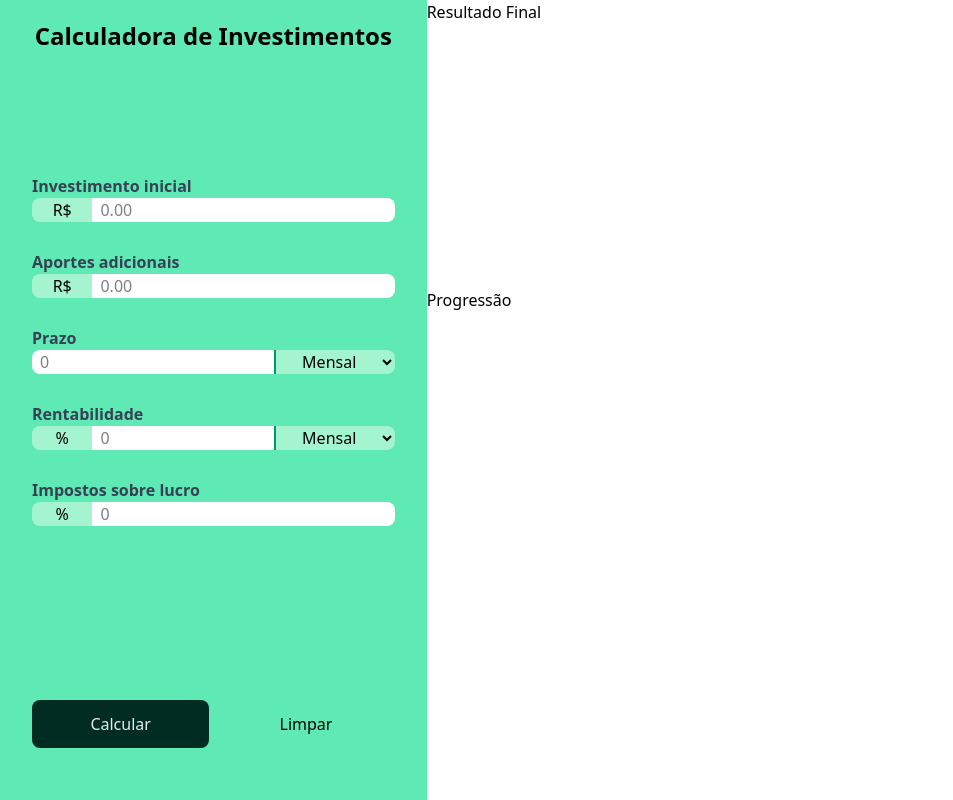
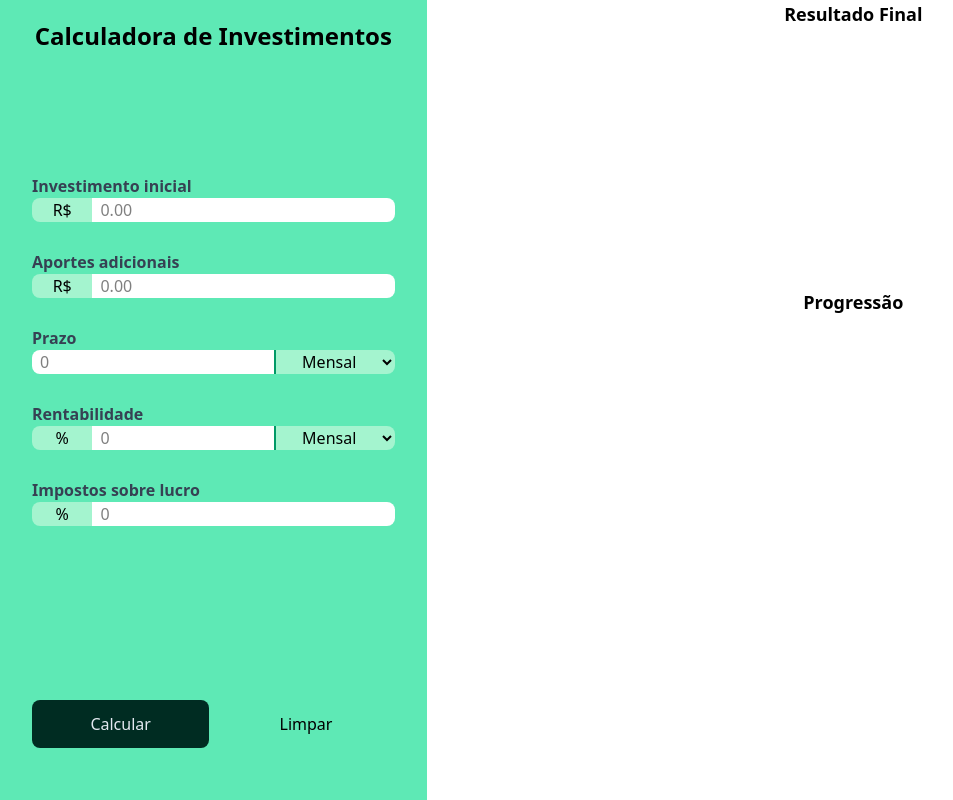
Before and after one commit to cedricgenaro/CalculadoraInvestimentos2, a website built with Vite: page index.html in a window 1280 px wide. Shown: the whole page, without its empty margins (0-953 px from the left). Built offline with nearby package versions, Linux system fonts and the light colour scheme.

Commit message:
Estilizei os gráficos.

```diff
--- a/index.html
+++ b/index.html
@@ -153,15 +153,15 @@
       </div>
     </aside>
 
-    <main class="h-full">
-      <section id="charts-container">
-        <div class="h-[36dvh]">
-          <p>Resultado Final</p>
-          <canvas id="final-money-distribution"></canvas>
+    <main class="row-span-2 col-span-2">
+      <section id="charts-container" class="h-full">
+        <div class="h-[36%] flex flex-col items-center pb-10">
+          <p class="font-bold text-lg">Resultado Final</p>
+          <canvas id="final-money-distribution" class="h-full"></canvas>
         </div>
-        <div class="h-[56dvh]">
-          <p>Progressão</p>
-          <canvas id="progression"></canvas>
+        <div class="h-[56%] flex flex-col items-center">
+          <p class="font-bold text-lg">Progressão</p>
+          <canvas id="progression" class="h-full"></canvas>
         </div>
       </section>
     </main>
--- a/main.js
+++ b/main.js
@@ -79,6 +79,9 @@ function renderProgression(evt) {
           hoverOffset: 4,
         },
       ],
+    },
+    options: {
+      responsive: true,
     },
   });
 
```
